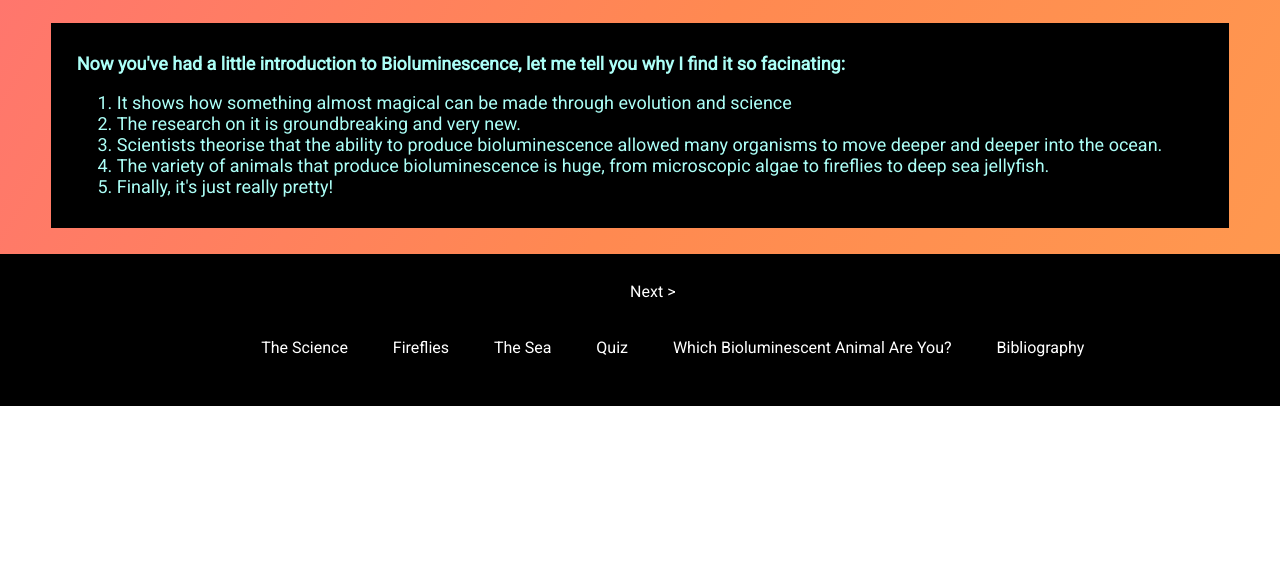
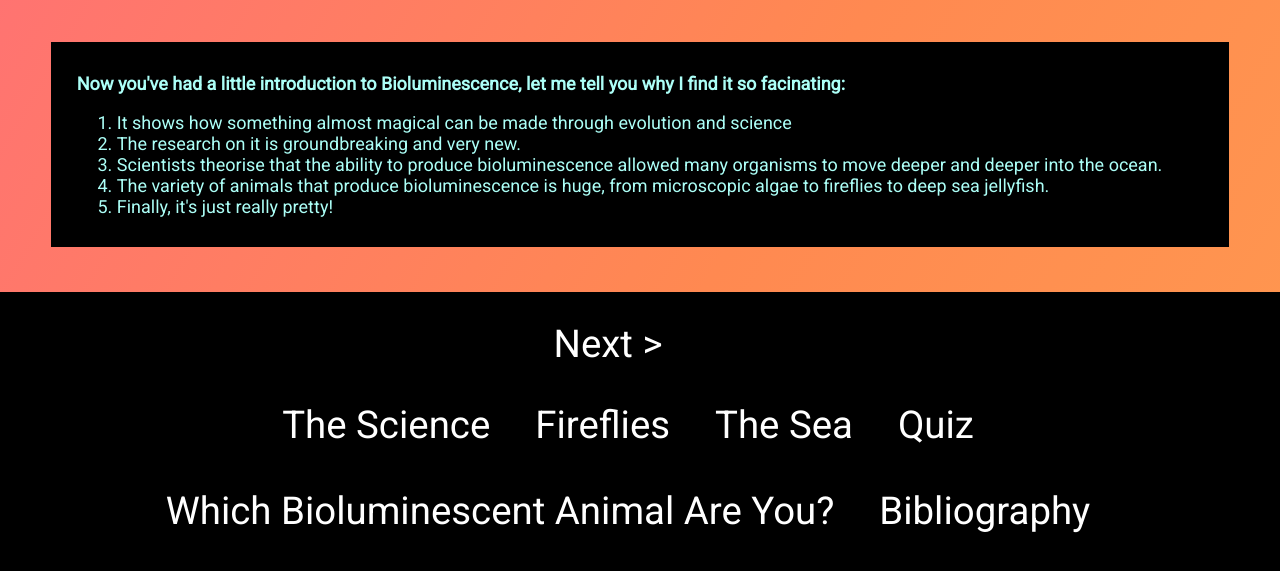
Before and after one commit to Marnie-108/Marnie-108.github.io, a plain HTML site: page index.html in a window 1280 px wide. Shown: the part 1500-2071 px from the top of the page. Before the commit the page ends 1906 px from the top, so only its background shows below. Drawn offline with Linux system fonts and the light colour scheme.

Commit message:
Update style.css

```diff
--- a/style.css
+++ b/style.css
@@ -303,7 +303,7 @@ figcaption {
  font-size: 18px;
  padding:1vw 2vw;
  background-color: black;
- margin:2vw 4vw;
+ margin:3.5vw 4vw;
 }
 
 @media screen and (max-width: 1100px) {
@@ -326,13 +326,13 @@ div:after {
 .bottom-nav{
 	text-align: center;
 	background-color: black;
-	padding: 1vw;
-	margin:0;
-	width:100%;
+	padding: 1vw 5vw 1vw 0vw;
+	/*width:100%;*/
 	text-align: none;
+	/*border: white solid 2px;*/
 }
 .bottom-nav p a{
-	color:white
+	color:white;
 }
 .bottom-nav p a:hover{
 	color:#f5f11a;
@@ -347,6 +347,7 @@ div:after {
 	color: #ffffff;
 	text-decoration: none;
 	display: block;
+	font-size: 3vw;
 }
 .bottom-nav li a:hover {
 	color: #f5f11a;
```
